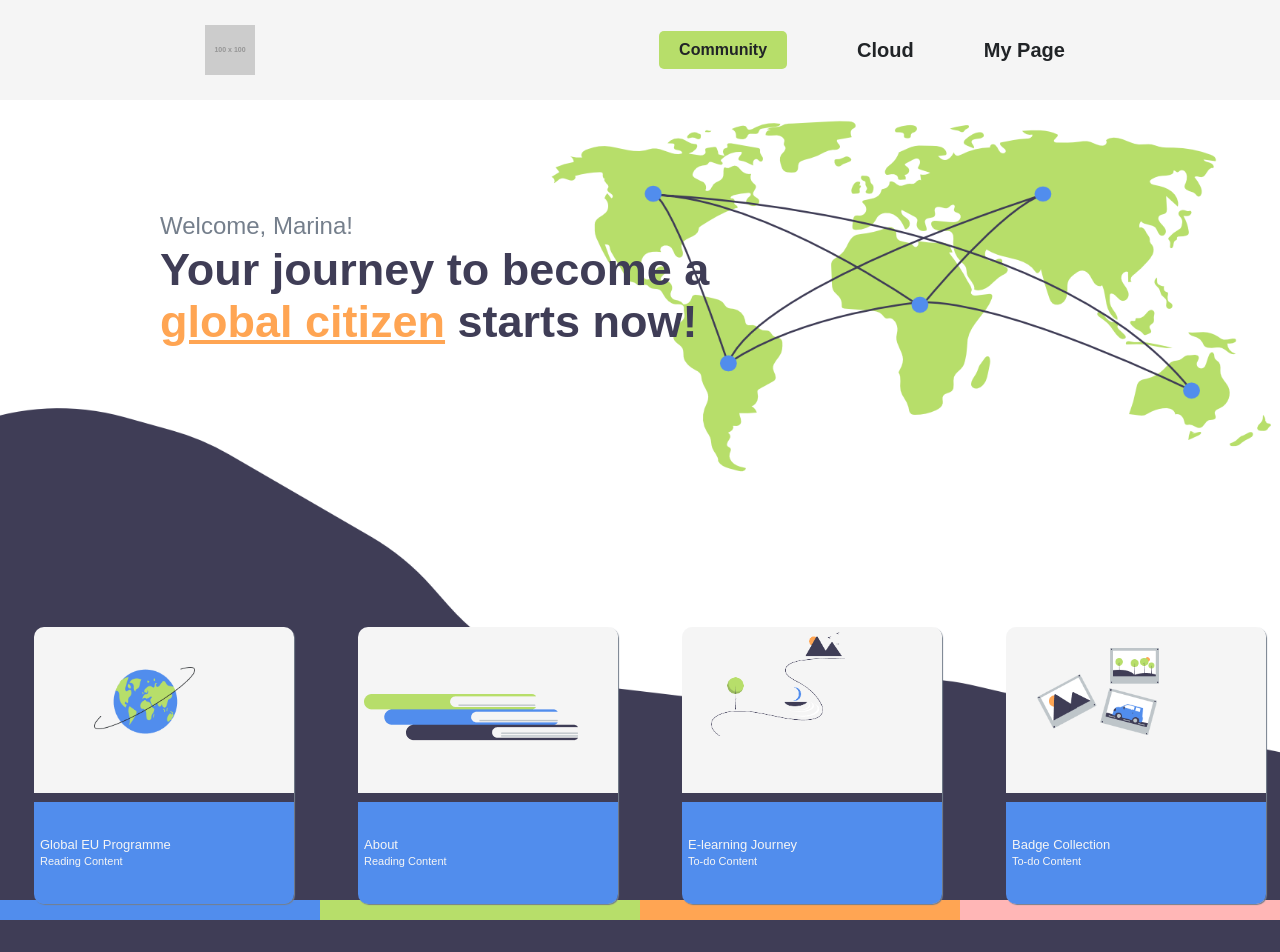
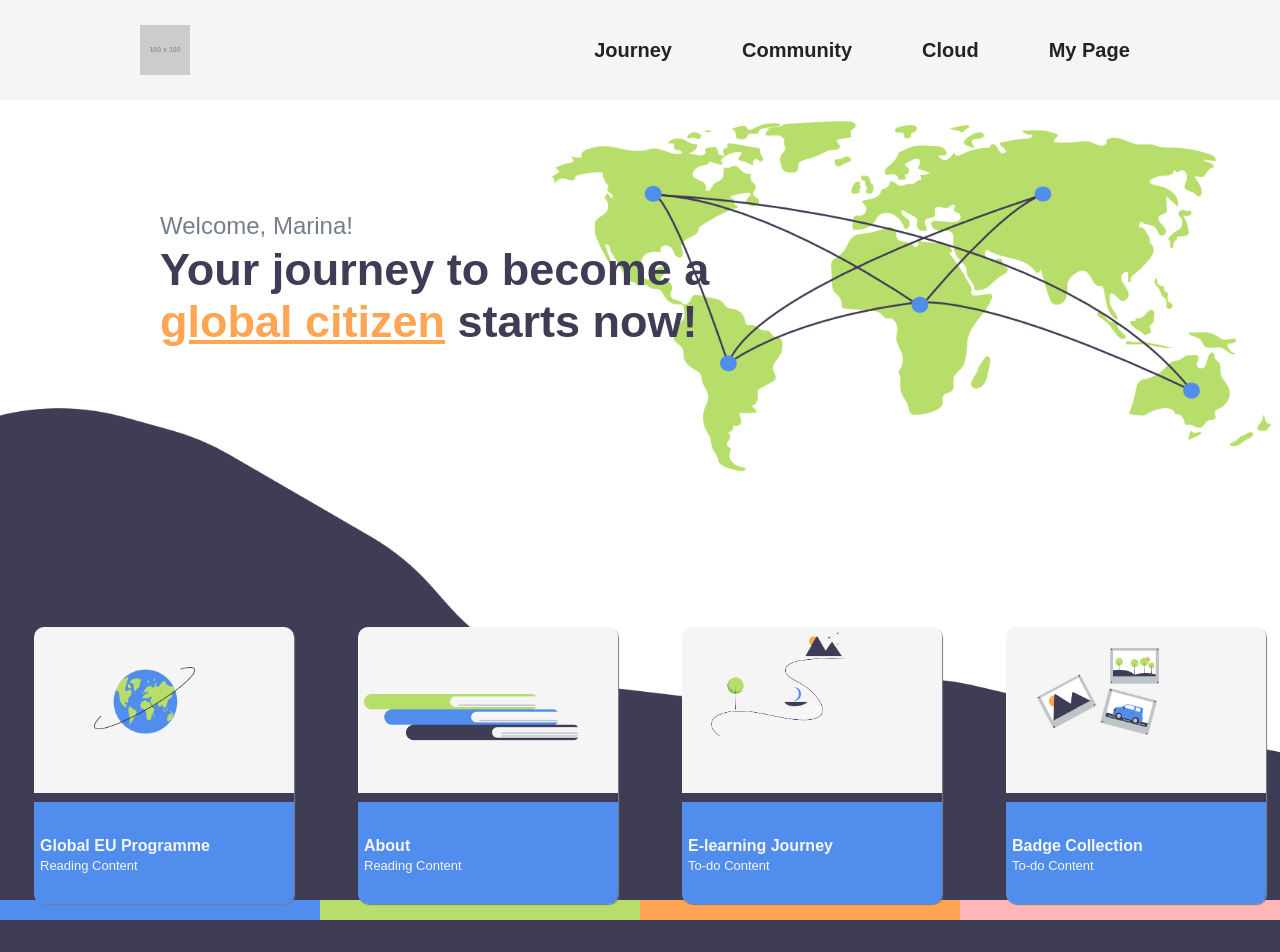
Before and after one commit to titouandeschanels/GlobalCitizenship, a React (Create React App) app in the folder gccapp/: page / in a window 1280 px wide. Shown: the top 952 px of the page. Built offline with nearby package versions, Linux system fonts and the light colour scheme; the HTML template or start-up script is replaced by a standard one.

Commit message:
Update header menu items on home page

```diff
--- a/gccapp/src/components/header/index.tsx
+++ b/gccapp/src/components/header/index.tsx
@@ -11,7 +11,8 @@ const Header: React.FC<HeaderProps> = () => {
                 <img src="https://via.placeholder.com/100" alt="logo" />
             </HeaderLogo>
             <HeaderMenu>
-                <HeaderButton>Community</HeaderButton>
+                <HeaderItem>Journey</HeaderItem>
+                <HeaderItem>Community</HeaderItem>
                 <HeaderItem>Cloud</HeaderItem>
                 <HeaderItem>My Page</HeaderItem>
             </HeaderMenu>
--- a/gccapp/src/components/squares/elements.js
+++ b/gccapp/src/components/squares/elements.js
@@ -48,17 +48,18 @@ export const TextRow = styled.div`
 
 export const SquareTitle = styled.h1`
     color: ${White};
-    font-size: 13px;
+    font-size: 16px;
     text-align: left;
     font-weight: 540;
     user-select: none;
     margin-bottom: 3px;
     margin-top: 0;
+    font-weight: 600;
 `;
 
 export const SquareText = styled.p`
     color: ${White};
-    font-size: 11px;
+    font-size: 13px;
     font-weight: 400;
     user-select: none;
     height: 55px;
```
